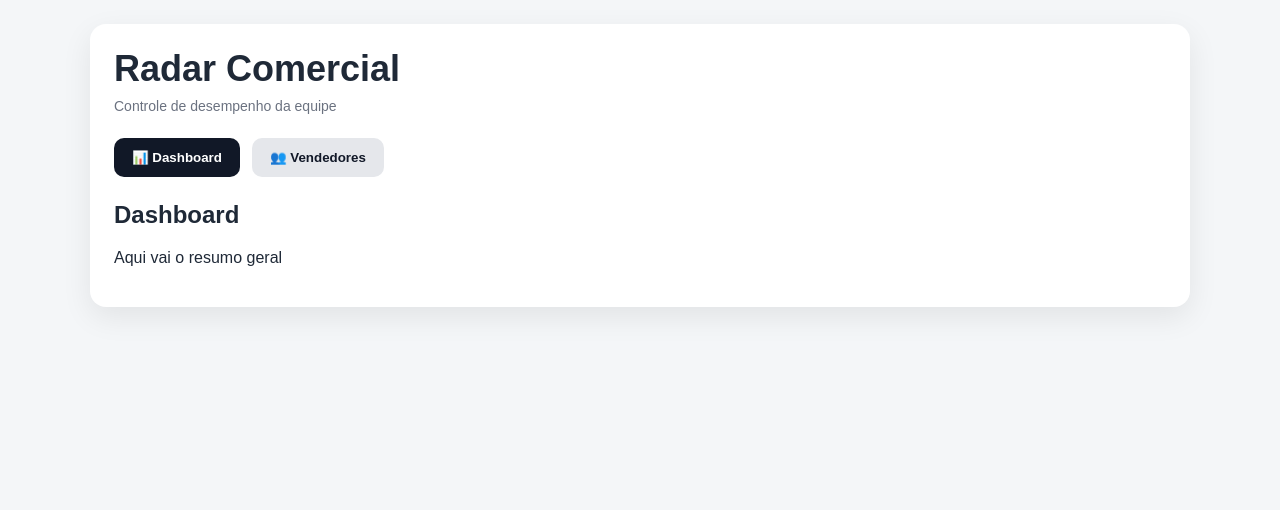
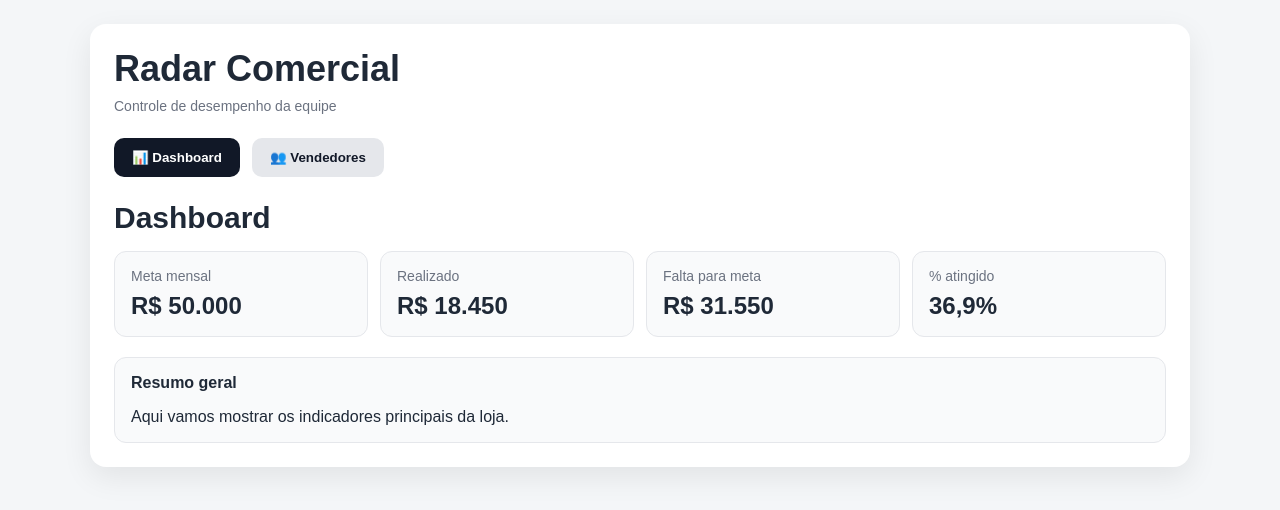
Before and after one commit to 1986alexandre-ops/meu-site, a React (Vite) app: page / in a window 1280 px wide. Shown: the top 510 px of the page. Built offline with nearby package versions, Linux system fonts and the light colour scheme; no server answers.

Commit message:
TabDashboard.jsx

```diff
--- a/src/components/TabDashboard.jsx
+++ b/src/components/TabDashboard.jsx
@@ -1,8 +1,41 @@
 export default function TabDashboard() {
+  const cards = [
+    { titulo: 'Meta mensal', valor: 'R$ 50.000' },
+    { titulo: 'Realizado', valor: 'R$ 18.450' },
+    { titulo: 'Falta para meta', valor: 'R$ 31.550' },
+    { titulo: '% atingido', valor: '36,9%' },
+  ]
+
   return (
     <div>
-      <h2>Dashboard</h2>
-      <p>Aqui vai o resumo geral</p>
+      <h2 className="section-title">Dashboard</h2>
+
+      <div
+        style={{
+          display: 'grid',
+          gridTemplateColumns: 'repeat(auto-fit, minmax(180px, 1fr))',
+          gap: 12,
+          marginBottom: 20,
+        }}
+      >
+        {cards.map((card) => (
+          <div key={card.titulo} className="info-box">
+            <div style={{ fontSize: 14, color: '#6b7280', marginBottom: 8 }}>
+              {card.titulo}
+            </div>
+            <div style={{ fontSize: 24, fontWeight: 800 }}>
+              {card.valor}
+            </div>
+          </div>
+        ))}
+      </div>
+
+      <div className="info-box">
+        <strong>Resumo geral</strong>
+        <p style={{ marginBottom: 0 }}>
+          Aqui vamos mostrar os indicadores principais da loja.
+        </p>
+      </div>
     </div>
   )
 }
```
